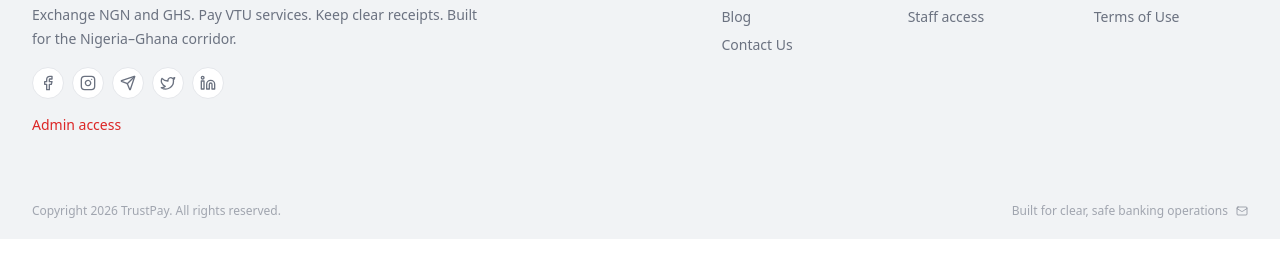
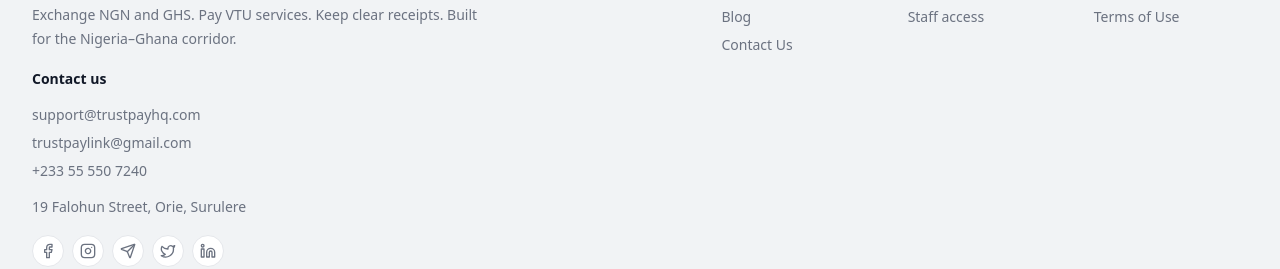
Before and after one commit to paullight1/turnpay, a Next.js app in the folder WEBSITE/: page / in a window 1280 px wide. Shown: the part 7804-8073 px from the top of the page. Before the commit the page ends 8043 px from the top, so only its background shows below. Built offline with nearby package versions, Linux system fonts and the light colour scheme; no server answers.

Commit message:
feat(website): add business contact details to footer

```diff
--- a/WEBSITE/src/components/marketing/marketing-shell.tsx
+++ b/WEBSITE/src/components/marketing/marketing-shell.tsx
@@ -101,6 +101,32 @@ export function MarketingShell({ children }: { children: React.ReactNode }) {
               Exchange NGN and GHS. Pay VTU services. Keep clear receipts.
               Built for the Nigeria–Ghana corridor.
             </p>
+            <div className="flex flex-col gap-3 text-sm leading-6 text-muted-foreground">
+              <h2 className="font-semibold text-foreground">Contact us</h2>
+              <div className="flex flex-col gap-1">
+                <a
+                  href="mailto:support@trustpayhq.com"
+                  className="w-fit break-all transition-colors hover:text-foreground focus-visible:rounded-md focus-visible:ring-3 focus-visible:ring-primary/50"
+                >
+                  support@trustpayhq.com
+                </a>
+                <a
+                  href="mailto:trustpaylink@gmail.com"
+                  className="w-fit break-all transition-colors hover:text-foreground focus-visible:rounded-md focus-visible:ring-3 focus-visible:ring-primary/50"
+                >
+                  trustpaylink@gmail.com
+                </a>
+                <a
+                  href="tel:+233555507240"
+                  className="w-fit transition-colors hover:text-foreground focus-visible:rounded-md focus-visible:ring-3 focus-visible:ring-primary/50"
+                >
+                  +233 55 550 7240
+                </a>
+              </div>
+              <address className="max-w-md not-italic">
+                19 Falohun Street, Orie, Surulere
+              </address>
+            </div>
             <div className="flex flex-wrap gap-2 text-muted-foreground">
               {[Facebook, Instagram, Send, Twitter, Linkedin].map((Icon, index) => (
                 <Link
```
